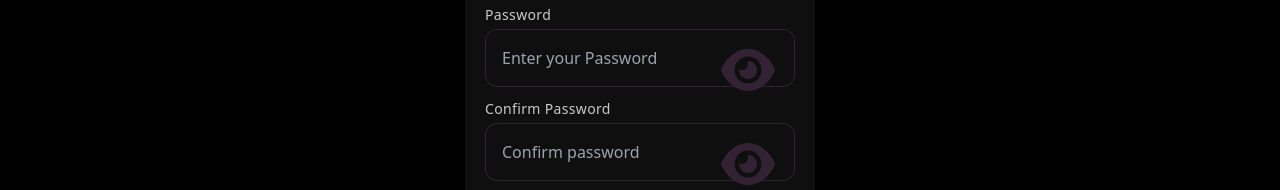
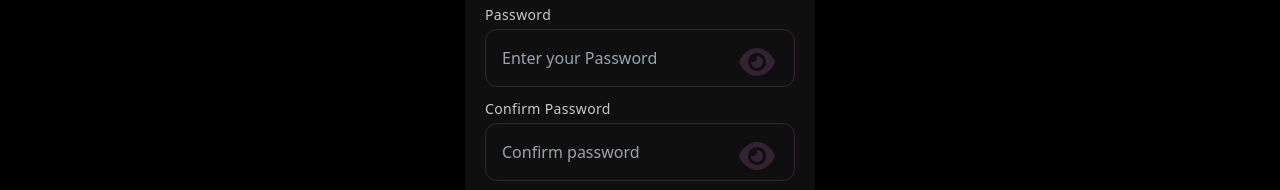
Before and after one commit to Headbwoi/capstone-sidehustle, a website: page index.html in a window 1280 px wide. Shown: the part 413-603 px from the top of the page. Drawn offline with Linux system fonts and the light colour scheme.

Commit message:
Update index.html

```diff
--- a/index.html
+++ b/index.html
@@ -100,7 +100,7 @@
             placeholder="Enter your Password"
             class="bg-formBackground text-white w-full p-4 outline-none border border-solid border-lightPurple rounded-xl duration-200 transition-all ease-in-out focus:placeholder:text-white relative"
           />
-          <i class="fa fa-eye fa-3x absolute top-1/2 right-5 cursor-pointer togglepass"></i>
+          <i class="fa fa-eye fa-2x absolute top-1/2 right-5 cursor-pointer togglepass"></i>
           <div class="errortxt text-red-600 text-sm mt-1 -mb-2 ml-2"></div>
         </div>
 
@@ -116,7 +116,7 @@
             placeholder="Confirm password"
             class="bg-formBackground text-white w-full p-4 outline-none border border-solid border-lightPurple rounded-xl duration-200 transition-all ease-in-out focus:placeholder:text-white"
           />
-          <i class="fa fa-eye fa-3x absolute top-1/2 right-5 cursor-pointer toggleconfirm"></i>
+          <i class="fa fa-eye fa-2x absolute top-1/2 right-5 cursor-pointer toggleconfirm"></i>
           <div class="errortxt text-red-600 text-sm mt-1 -mb-2 ml-2"></div>
         </div>
 
```
